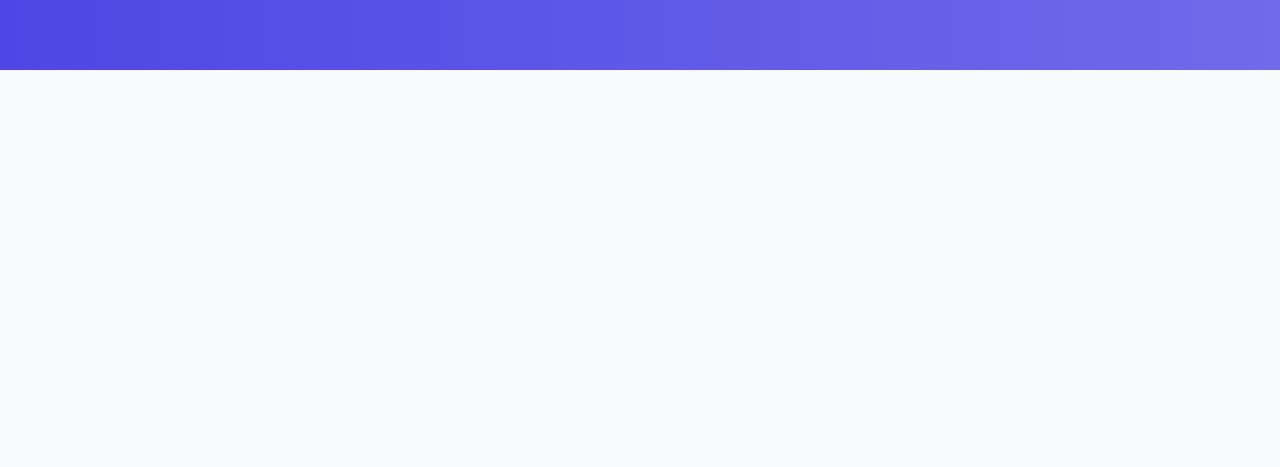
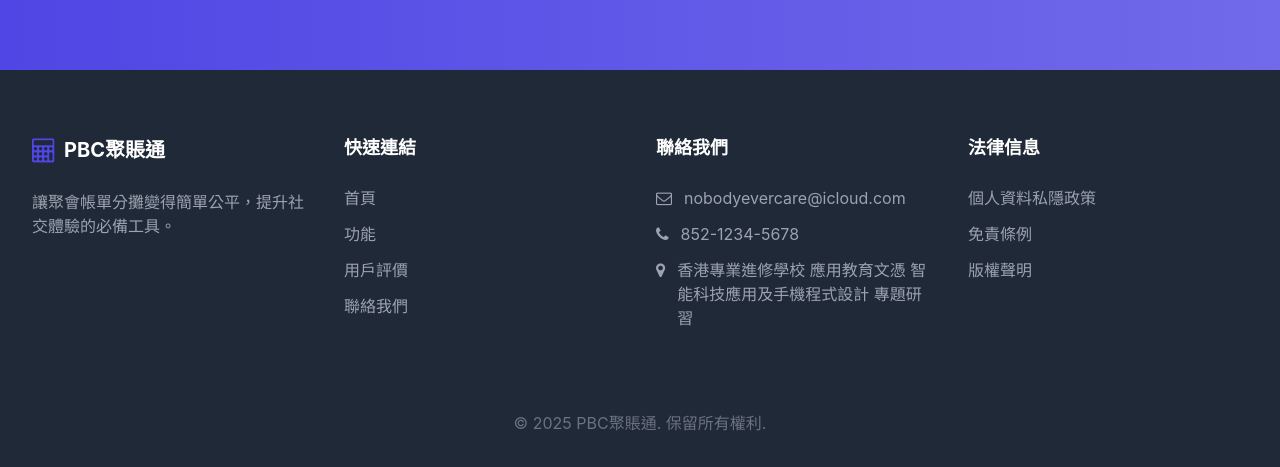
Before and after one commit to LucaXJX/PartyBillCalculator, a plain HTML site: page public/index.html in a window 1280 px wide. Shown: the part 2406-2873 px from the top of the page. Before the commit the page ends 2476 px from the top, so only its background shows below. Drawn offline with nearby package versions, Linux system fonts and the light colour scheme.

Commit message:
feat: footer section and fomating some structures

```diff
--- a/public/index.html
+++ b/public/index.html
@@ -416,5 +416,111 @@
         </div>
       </section>
     </main>
+
+    <footer class="bg-dark text-white pt-16 pb-8">
+      <div class="container mx-auto px-4 sm:px-6 lg:px-8">
+        <div class="grid grid-cols-1 md:grid-cols-4 gap-8 mb-12">
+          <!-- web info -->
+          <div>
+            <div class="flex items-center space-x-2 mb-6">
+              <i class="fa fa-calculator text-primary text-2xl"></i>
+              <span class="text-xl font-bold">PBC聚賬通</span>
+            </div>
+            <p class="text-gray-400 mb-6">
+              讓聚會帳單分攤變得簡單公平，提升社交體驗的必備工具。
+            </p>
+          </div>
+
+          <!-- 快速連結 -->
+          <div>
+            <h4 class="text-lg font-semibold mb-6">快速連結</h4>
+            <ul class="space-y-3">
+              <li>
+                <a
+                  href="#"
+                  class="text-gray-400 hover:text-white transition-colors"
+                  >首頁</a
+                >
+              </li>
+              <li>
+                <a
+                  href="#features"
+                  class="text-gray-400 hover:text-white transition-colors"
+                  >功能</a
+                >
+              </li>
+              <li>
+                <a
+                  href="#testimonials"
+                  class="text-gray-400 hover:text-white transition-colors"
+                  >用戶評價</a
+                >
+              </li>
+              <li>
+                <a
+                  href="#contact"
+                  class="text-gray-400 hover:text-white transition-colors"
+                  >聯絡我們</a
+                >
+              </li>
+            </ul>
+          </div>
+
+          <!-- 聯絡我們 -->
+          <div>
+            <h4 class="text-lg font-semibold mb-6">聯絡我們</h4>
+            <ul class="space-y-3">
+              <li class="flex items-start">
+                <i class="fa fa-envelope-o text-gray-400 mt-1 mr-3"></i>
+                <span class="text-gray-400">nobodyevercare@icloud.com</span>
+              </li>
+              <li class="flex items-start">
+                <i class="fa fa-phone text-gray-400 mt-1 mr-3"></i>
+                <span class="text-gray-400">852-1234-5678</span>
+              </li>
+              <li class="flex items-start">
+                <i class="fa fa-map-marker text-gray-400 mt-1 mr-3"></i>
+                <span class="text-gray-400"
+                  >香港專業進修學校 應用教育文憑 智能科技應用及手機程式設計
+                  專題研習
+                </span>
+              </li>
+            </ul>
+          </div>
+
+          <!-- 法律信息 -->
+          <div>
+            <h4 class="text-lg font-semibold mb-6">法律信息</h4>
+            <ul class="space-y-3">
+              <li>
+                <a
+                  href="#"
+                  class="text-gray-400 hover:text-white transition-colors"
+                  >個人資料私隱政策</a
+                >
+              </li>
+              <li>
+                <a
+                  href="#"
+                  class="text-gray-400 hover:text-white transition-colors"
+                  >免責條例</a
+                >
+              </li>
+              <li>
+                <a
+                  href="#"
+                  class="text-gray-400 hover:text-white transition-colors"
+                  >版權聲明</a
+                >
+              </li>
+            </ul>
+          </div>
+        </div>
+
+        <div class="border-t border-gray-800 pt-8 text-center text-gray-500">
+          <p>&copy; 2025 PBC聚賬通. 保留所有權利.</p>
+        </div>
+      </div>
+    </footer>
   </body>
 </html>
```
